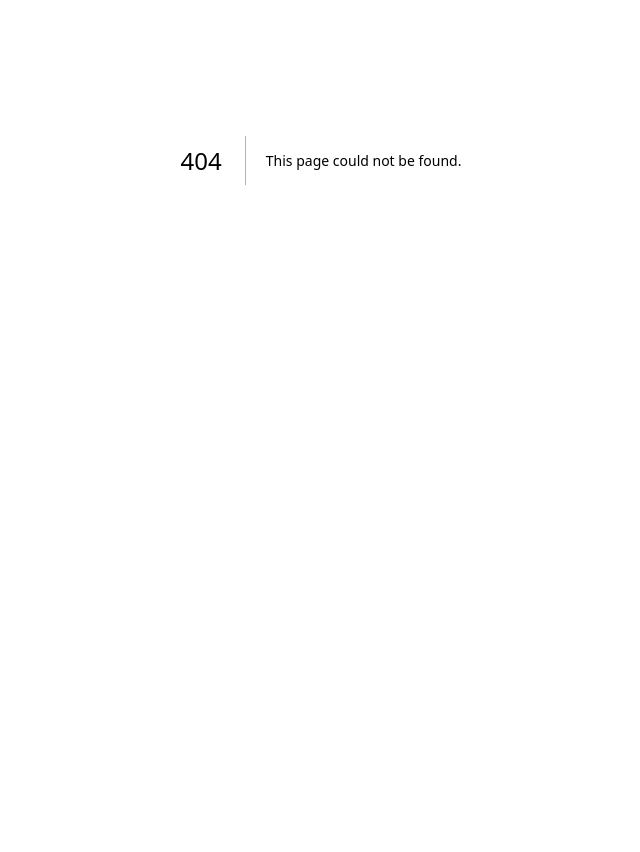
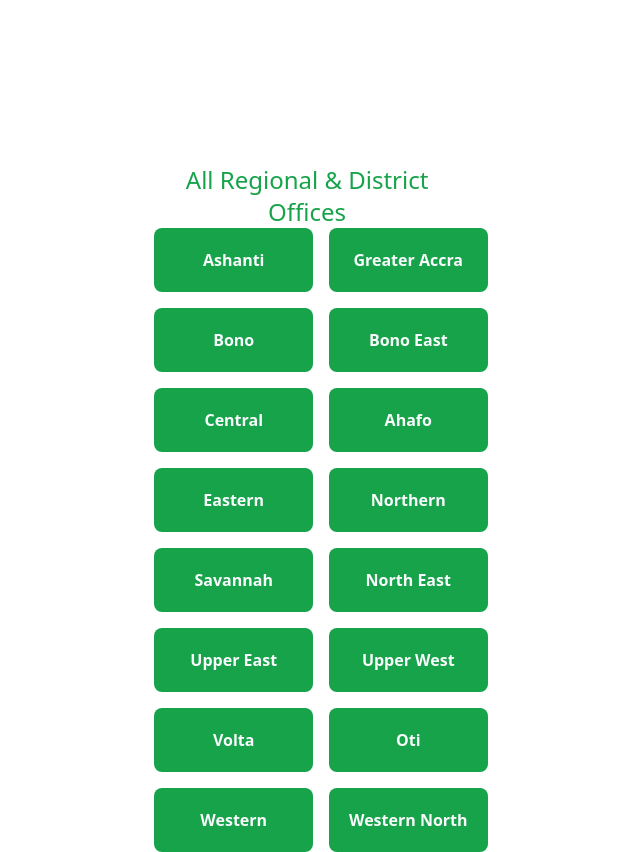
Before and after one commit to daCoolEric/nconnect, a Next.js app: page /pages/regional in a window 1280 px wide. Before the commit this address had no page. Shown: the part 240-1092 px from the top of the page, without its empty margins (319-959 px from the left). Before the commit the page ends 800 px from the top, so only its background shows below. Built offline with nearby package versions, Linux system fonts and the light colour scheme.

Commit message:
worked on landing page and regional page

```diff
--- a/app/page.jsx
+++ b/app/page.jsx
@@ -5,10 +5,24 @@ const LandingPage = () => {
   return (
     // Mobile view
     <>
-      <div className="h-screen w-full bg-[url('/public/assets/images/background.png')]">
+      <div className=" relative h-screen w-full bg-[url('/assets/images/background-image.jpg')] ">
+        <div className=" absolute inset-0 bg-green-60"></div>
         <div className="h-1/4 outline">NConnect</div>
-        <div className="h-3/4 outline outline-black">
-          <Link href="/pages/signIn">Sign In</Link>
+        {/* <div className="h-3/4 outline outline-black"> */}
+        <div className="mb-1">
+          <p className=" text-6xl font-semibold text-slate-50 grid justify-items-center opacity-100">
+            Search, Locate <br /> & Contact any <br /> NIA office near <br />
+            you
+          </p>
+        </div>
+        <div className="grid justify-items-center">
+          <button className="bg-slate-50 w-5/6 mb-5 text-green-600 block p-3 text-2xl font-medium rounded-lg z-0">
+            <Link href="/pages/regional">Explore</Link>
+          </button>{" "}
+          <br />
+          <button className="bg-green-600 w-5/6 text-slate-50 block p-3  text-2xl font-medium rounded-lg z-0">
+            <Link href="/pages/signIn">Sign In</Link>
+          </button>
         </div>
       </div>
 
--- /dev/null
+++ b/app/pages/regional/page.jsx
@@ -0,0 +1,75 @@
+"use client";
+import Link from "next/link";
+
+const regional = () => {
+  return (
+    <div className="h-3/4 w-screen  //outline //outline-black">
+      <div
+        className=" flex justify-evenly flex-col items-center //outline //outline-black"
+        style={{ height: "90%" }}
+      >
+        <div className="mt-44">
+          <div
+            className="w-11/12 text-2xl text-green-600 font-medium mt-7 text-center"
+            // style={{ color: "#339B20" }}
+          >
+            All Regional & District Offices
+          </div>
+
+          <div className="grid grid-cols-2 gap-4">
+            <button className="bg-green-600 p-5 rounded-lg text-slate-50 font-semibold">
+              Ashanti
+            </button>
+            <button className="bg-green-600 p-5 rounded-lg text-slate-50 font-semibold">
+              Greater Accra
+            </button>
+            <button className="bg-green-600 p-5 rounded-lg text-slate-50 font-semibold">
+              Bono
+            </button>
+            <button className="bg-green-600 p-5 rounded-lg text-slate-50 font-semibold">
+              Bono East
+            </button>
+            <button className="bg-green-600 p-5 rounded-lg text-slate-50 font-semibold">
+              Central
+            </button>
+            <button className="bg-green-600 p-5 rounded-lg text-slate-50 font-semibold">
+              Ahafo
+            </button>
+            <button className="bg-green-600 p-5 rounded-lg text-slate-50 font-semibold">
+              Eastern
+            </button>
+            <button className="bg-green-600 p-5 rounded-lg text-slate-50 font-semibold">
+              Northern
+            </button>
+            <button className="bg-green-600 p-5 rounded-lg text-slate-50 font-semibold">
+              Savannah
+            </button>
+            <button className="bg-green-600 p-5 rounded-lg text-slate-50 font-semibold">
+              North East
+            </button>
+            <button className="bg-green-600 p-5 rounded-lg text-slate-50 font-semibold">
+              Upper East
+            </button>
+            <button className="bg-green-600 p-5 rounded-lg text-slate-50 font-semibold">
+              Upper West
+            </button>
+            <button className="bg-green-600 p-5 rounded-lg text-slate-50 font-semibold">
+              Volta
+            </button>
+            <button className="bg-green-600 p-5 rounded-lg text-slate-50 font-semibold">
+              Oti
+            </button>
+            <button className="bg-green-600 p-5 rounded-lg text-slate-50 font-semibold">
+              Western
+            </button>
+            <button className="bg-green-600 p-5 rounded-lg text-slate-50 font-semibold">
+              Western North
+            </button>
+          </div>
+        </div>
+      </div>
+    </div>
+  );
+};
+
+export default regional;
```
Also changed, not shown: 1 other file (tests, documents, lock files or other folders).
